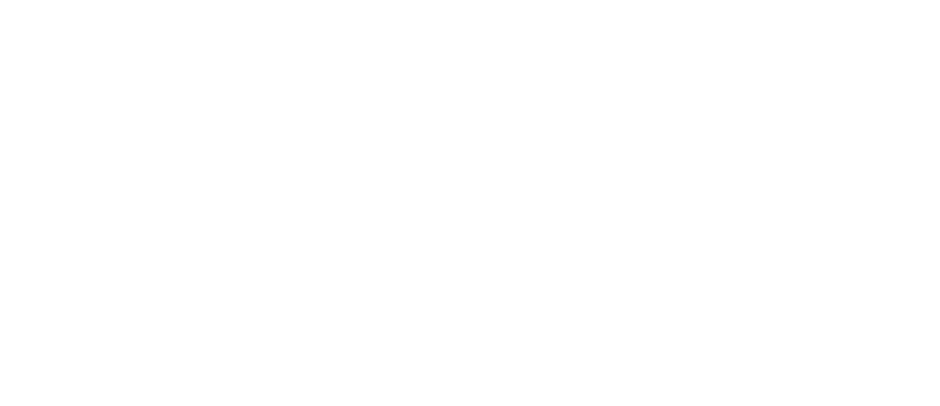
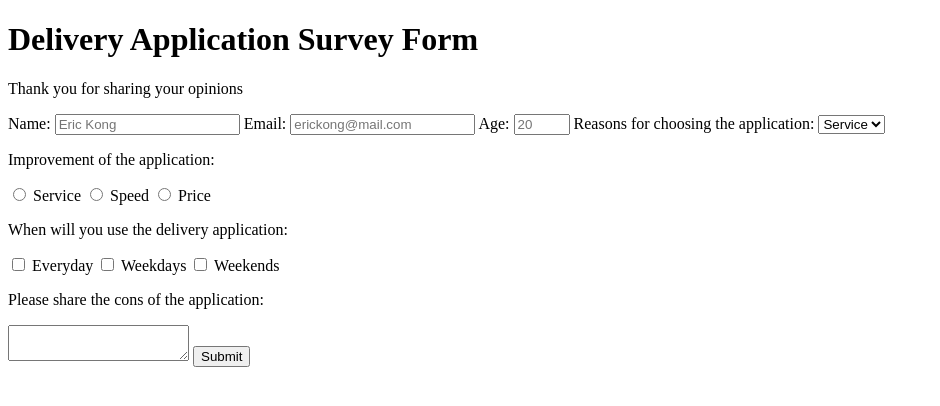
Before and after one commit to ryanzheng0507/fCC-projects-survey-form, a plain HTML site: page index.html in a window 1280 px wide. Shown: the whole page, without its empty margins (0-940 px from the left). Drawn offline with Linux system fonts and the light colour scheme.

Commit message:
Version 1

```diff
--- a/index.html
+++ b/index.html
@@ -7,7 +7,39 @@
   <title>Survey Form</title>
 </head>
 <body>
-
+  <h1 id="title">Delivery Application Survey Form</h1>
+  <p id="description">Thank you for sharing your opinions</p>
+  <form id="survey-form">
+    <label for="name" id="name-label">Name: </label>
+    <input type="text" id="name" placeholder="Eric Kong" required>
+    <label for="email" id="email-label">Email: </label>
+    <input type="email" id="email" placeholder="erickong@mail.com" required>
+    <label for="number" id="number-label">Age: </label>
+    <input type="number" id="number" placeholder="20" min="18" max="80">
+    <label for="dropdown" id="dropdown-label">Reasons for choosing the application: </label>
+    <select id="dropdown">
+      <option value="service">Service</option>
+      <option value="speed">Speed</option>
+      <option value="price">Price</option>
+    </select>
+    <p>Improvement of the application:</p>
+    <input type="radio" id="service" name="opinion" value="service">
+    <label for="service">Service</label>
+    <input type="radio" id="speed" name="opinion" value="speed">
+    <label for="speed">Speed</label>
+    <input type="radio" id="price" name="opinion" value="price">
+    <label for="price">Price</label>
+    <p>When will you use the delivery application:</p>
+    <input type="checkbox" id="everyday" value="everyday">
+    <label for="everyday">Everyday</label>
+    <input type="checkbox" id="weekdays" value="weekdays">
+    <label for="weekdays">Weekdays</label>
+    <input type="checkbox" id="weekends" value="weekends">
+    <label for="weekends">Weekends</label>
+    <p>Please share the cons of the application:</p>
+    <textarea name="cons" id="cons"></textarea>
+    <button id="submit">Submit</button>
+  </form>
   <script src="https://cdn.freecodecamp.org/testable-projects-fcc/v1/bundle.js"></script>
 </body>
 </html>
```
